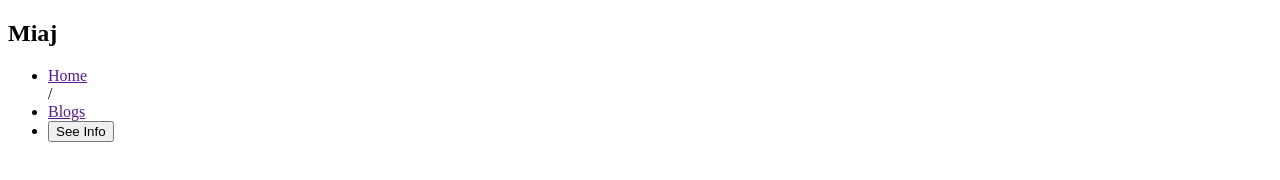
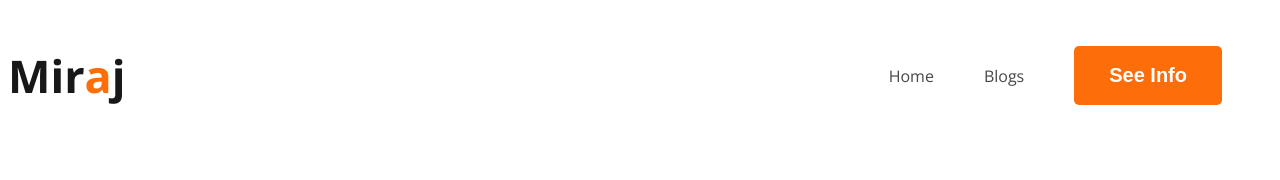
Before and after one commit to Akibul-Hasan/web-port-eight, a plain HTML site: page index.html in a window 1280 px wide. Drawn offline with nearby package versions, Linux system fonts and the light colour scheme.

Commit message:
new css file adding

```diff
--- a/index.html
+++ b/index.html
@@ -9,17 +9,17 @@
     <link rel="preconnect" href="https://fonts.gstatic.com" crossorigin>
     <link href="https://fonts.googleapis.com/css2?family=Open+Sans:ital,wght@0,400;0,700;1,400;1,700&display=swap"
         rel="stylesheet">
-    <link rel="stylesheet" href="style.css">
+    <link rel="stylesheet" href="styles/style.css">
 </head>
 
 <body>
     <header>
         <nav>
-            <h2>Miaj</h2>
+            <h2 class="nav-title">Mir<span class="orange-text">a</span>j</h2>
             <ul>
-                <li><a href="">Home</a></li>/
+                <li><a href="">Home</a></li>
                 <li><a href="">Blogs</a></li>
-                <li><button>See Info</button></li>
+                <li><button class="btn-primary">See Info</button></li>
             </ul>
         </nav>
     </header>
--- /dev/null
+++ b/styles/style.css
@@ -0,0 +1,49 @@
+/* common css styles */
+
+body {
+    font-family: 'Open Sans', sans-serif;
+}
+
+.orange-text {
+    color: #FD6E0A;
+}
+
+.btn-primary {
+    border-radius: 5px;
+    background: #FD6E0A;
+    font-size: 20px;
+    font-weight: 700;
+    color: white;
+    border: 0;
+    padding: 18px 35px;
+
+}
+
+/* navigation styles */
+nav {
+    display: flex;
+    justify-content: space-between;
+    align-items: center;
+}
+
+.nav-title {
+    color: #181818;
+    font-size: 45px;
+    font-weight: 800;
+
+}
+
+ul {
+    display: flex;
+    align-items: center;
+}
+
+ul li {
+    list-style: none;
+    margin-right: 50px;
+}
+
+ul a {
+    text-decoration: none;
+    color: var(--dark-02, #474747);
+}
```
Also changed, not shown: 1 other file.
